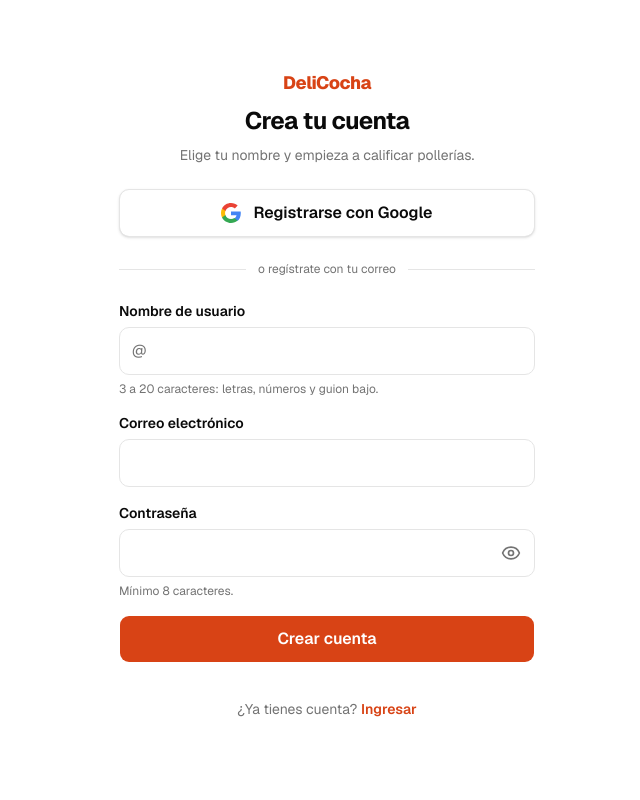
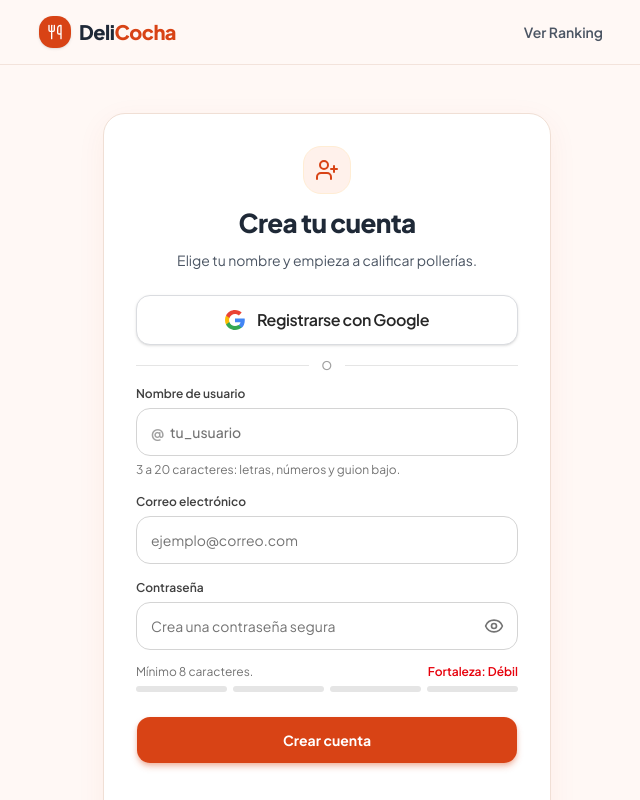
Before and after one commit to riverbrdev/poller-as--cbba, a Next.js app: page /register in a window 1280 px wide. Shown: the top 800 px of the page, without its empty margins (313-953 px from the left). Built offline with nearby package versions, Linux system fonts and the light colour scheme; no server answers.

Commit message:
feat: diseño de login, registro y onboarding según Stitch

```diff
--- a/src/app/layout.tsx
+++ b/src/app/layout.tsx
@@ -1,21 +1,23 @@
 import type { Metadata } from "next";
-import { Geist } from "next/font/google";
+import { Plus_Jakarta_Sans } from "next/font/google";
 import "./globals.css";
 
-const geistSans = Geist({
-  variable: "--font-geist-sans",
+// Tipografía única de DeliCocha (diseño Stitch): Plus Jakarta Sans.
+const jakarta = Plus_Jakarta_Sans({
+  variable: "--font-jakarta",
   subsets: ["latin"],
+  weight: ["400", "500", "600", "700", "800"],
 });
 
 export const metadata: Metadata = {
-  title: "PolloRanking",
+  title: "DeliCocha",
   description: "El ranking del mejor pollo de Cochabamba, votado por la gente.",
 };
 
 export default function RootLayout({ children }: LayoutProps<"/">) {
   return (
-    <html lang="es" className={`${geistSans.variable} h-full antialiased`}>
-      <body className="min-h-full flex flex-col">{children}</body>
+    <html lang="es" className={`${jakarta.variable} h-full antialiased`}>
+      <body className="min-h-full flex flex-col bg-cream text-ink">{children}</body>
     </html>
   );
 }
--- a/src/app/register/page.tsx
+++ b/src/app/register/page.tsx
@@ -1,5 +1,6 @@
 import type { Metadata } from "next";
 import Link from "next/link";
+import { ArrowLeft, UserPlus } from "lucide-react";
 import { checkUsernameAction, loginWithGoogleAction, registerAction } from "@/app/_actions/auth";
 import { AuthCard, AuthDivider } from "@/components/auth/auth-card";
 import { GoogleSignInButton } from "@/components/auth/google-sign-in-button";
@@ -16,19 +17,34 @@ export const metadata: Metadata = {
 
 export default function RegisterPage() {
   return (
-    <AuthCard title={TITLE} subtitle={DESCRIPTION}>
+    <AuthCard icon={<UserPlus className="size-6" aria-hidden="true" />} title={TITLE} subtitle={DESCRIPTION}>
       <GoogleSignInButton action={loginWithGoogleAction} label="Registrarse con Google" />
-      <AuthDivider label="o regístrate con tu correo" />
+      <AuthDivider label="o" />
       <RegisterForm action={registerAction} checkAvailability={checkUsernameAction} />
-      <p className="text-center text-sm text-muted-foreground">
+
+      <p className="mt-5 text-center text-sm text-ink-muted">
         ¿Ya tienes cuenta?{" "}
         <Link
           href="/login"
-          className="inline-flex min-h-11 items-center font-semibold text-primary underline-offset-2 hover:underline"
+          className="inline-flex min-h-11 items-center font-bold text-brand underline-offset-2 hover:text-brand-dark hover:underline"
         >
           Ingresar
         </Link>
       </p>
+
+      <div className="mt-3 border-t border-neutral-100 pt-3 text-center">
+        <Link
+          href="/"
+          className="inline-flex min-h-11 w-full items-center justify-center gap-1.5 rounded-xl px-4 text-sm font-semibold text-neutral-600 transition-colors hover:bg-orange-50/60 hover:text-brand"
+        >
+          <ArrowLeft className="size-4" aria-hidden="true" />
+          Seguir viendo el ranking
+        </Link>
+      </div>
+
+      <p className="mt-4 border-t border-neutral-100 pt-3 text-center text-xs leading-relaxed text-neutral-500">
+        Al crear tu cuenta aceptas los Términos y la Política de Privacidad.
+      </p>
     </AuthCard>
   );
 }
--- a/src/components/auth/auth-card.tsx
+++ b/src/components/auth/auth-card.tsx
@@ -1,31 +1,100 @@
+import Link from "next/link";
 import type { ReactNode } from "react";
+import { CircleAlert, Utensils } from "lucide-react";
+
+/** Marca de DeliCocha: isotipo naranja y nombre con "Cocha" en color principal. */
+function Brand() {
+  return (
+    <Link href="/" className="inline-flex items-center gap-2 rounded-lg focus-visible:ring-2 focus-visible:ring-brand focus-visible:outline-none">
+      <span className="flex size-8 items-center justify-center rounded-xl bg-brand text-white shadow-sm">
+        <Utensils className="size-4" aria-hidden="true" />
+      </span>
+      <span className="text-xl font-extrabold tracking-tight text-ink">
+        Deli<span className="text-brand">Cocha</span>
+      </span>
+    </Link>
+  );
+}
+
+function SiteHeader() {
+  return (
+    <header className="sticky top-0 z-40 w-full border-b border-line/80 bg-cream/90 px-4 backdrop-blur-md sm:px-8">
+      <div className="mx-auto flex h-16 max-w-md items-center justify-between md:max-w-xl">
+        <Brand />
+        <Link
+          href="/"
+          className="inline-flex min-h-11 items-center rounded-lg px-3 text-sm font-semibold text-ink-muted transition-colors hover:text-brand"
+        >
+          Ver Ranking
+        </Link>
+      </div>
+    </header>
+  );
+}
+
+function SiteFooter() {
+  return (
+    <footer className="w-full border-t border-line/80 bg-cream px-4 py-5 text-center">
+      <p className="text-xs text-ink-muted">© 2026 DeliCocha • El ranking comunitario de pollerías</p>
+    </footer>
+  );
+}
 
 type AuthCardProps = {
+  icon: ReactNode;
   title: string;
   subtitle: string;
+  /** Contenido opcional encima del icono, por ejemplo la cuenta de Google conectada. */
+  topSlot?: ReactNode;
   children: ReactNode;
 };
 
-/** Marco común de las pantallas de acceso: marca, título y contenido, en una columna de 360px hacia arriba. */
-export function AuthCard({ title, subtitle, children }: AuthCardProps) {
+/** Marco común de las pantallas de acceso (diseño Stitch): encabezado, tarjeta centrada y pie. */
+export function AuthCard({ icon, title, subtitle, topSlot, children }: AuthCardProps) {
   return (
-    <main className="mx-auto flex min-h-dvh w-full max-w-md flex-col justify-center gap-6 px-4 py-10">
-      <div className="text-center">
-        <p className="text-lg font-extrabold tracking-tight text-primary">DeliCocha</p>
-        <h1 className="mt-2 text-2xl font-bold tracking-tight text-foreground">{title}</h1>
-        <p className="mt-2 text-sm text-muted-foreground">{subtitle}</p>
-      </div>
-      {children}
-    </main>
+    <div className="flex min-h-dvh flex-col">
+      <SiteHeader />
+      <main className="flex flex-1 items-center justify-center px-4 py-8 sm:py-12">
+        <div className="w-full max-w-md">
+          <div className="flex flex-col rounded-3xl border border-line bg-white p-6 shadow-[0_8px_30px_rgb(216,67,21,0.06)] sm:p-8">
+            {topSlot}
+            <div className="mb-6 text-center">
+              <div className="mx-auto mb-3 flex size-12 items-center justify-center rounded-2xl border border-orange-100 bg-brand-soft text-brand">
+                {icon}
+              </div>
+              <h1 className="text-2xl font-extrabold tracking-tight text-ink sm:text-[26px]">{title}</h1>
+              <p className="mt-2 text-sm leading-relaxed text-ink-muted">{subtitle}</p>
+            </div>
+            {children}
+          </div>
+        </div>
+      </main>
+      <SiteFooter />
+    </div>
   );
 }
 
 export function AuthDivider({ label }: { label: string }) {
   return (
-    <div className="flex items-center gap-3 text-xs text-muted-foreground">
-      <span className="h-px flex-1 bg-border" />
-      <span>{label}</span>
-      <span className="h-px flex-1 bg-border" />
+    <div className="relative my-5 flex items-center justify-center">
+      <div className="w-full border-t border-neutral-200" />
+      <span className="absolute bg-white px-3 text-xs font-medium uppercase tracking-wider text-neutral-400">
+        {label}
+      </span>
     </div>
   );
 }
+
+/** Aviso de error con el estilo del diseño: fondo suave rojo, borde y icono. */
+export function AuthAlert({ message }: { message: string }) {
+  return (
+    <div
+      role="alert"
+      data-slot="alert"
+      className="mb-5 flex items-start gap-2.5 rounded-xl border border-red-200 bg-red-50 p-3.5 text-sm font-medium leading-relaxed text-red-900"
+    >
+      <CircleAlert className="mt-0.5 size-5 shrink-0 text-red-600" aria-hidden="true" />
+      <span>{message}</span>
+    </div>
+  );
+}
--- a/src/components/auth/google-sign-in-button.tsx
+++ b/src/components/auth/google-sign-in-button.tsx
@@ -1,5 +1,3 @@
-import { Button } from "@/components/ui/button";
-
 type GoogleSignInButtonProps = {
   action: () => Promise<void>;
   label: string;
@@ -20,14 +18,13 @@ function GoogleIcon() {
 export function GoogleSignInButton({ action, label }: GoogleSignInButtonProps) {
   return (
     <form action={action}>
-      <Button
+      <button
         type="submit"
-        variant="outline"
-        className="h-12 w-full gap-3 rounded-lg bg-white text-base font-semibold text-foreground shadow-sm hover:bg-neutral-50"
+        className="flex min-h-[50px] w-full items-center justify-center gap-3 rounded-xl border border-[#DADCE0] bg-white px-4 py-3 text-base font-semibold tracking-tight text-neutral-800 shadow-sm transition-all duration-150 hover:bg-neutral-50 hover:shadow focus-visible:ring-2 focus-visible:ring-brand focus-visible:ring-offset-2 focus-visible:outline-none active:bg-neutral-100"
       >
         <GoogleIcon />
         {label}
-      </Button>
+      </button>
     </form>
   );
 }
--- a/src/components/auth/login-form.tsx
+++ b/src/components/auth/login-form.tsx
@@ -2,10 +2,10 @@
 
 import Link from "next/link";
 import { useActionState } from "react";
-import { Alert, AlertDescription } from "@/components/ui/alert";
 import { Button } from "@/components/ui/button";
 import { Input } from "@/components/ui/input";
 import { Label } from "@/components/ui/label";
+import { AuthAlert } from "./auth-card";
 import { authMessage } from "./messages";
 import { PasswordField } from "./password-field";
 import type { FormState } from "./form-state";
@@ -22,8 +22,10 @@ export function LoginForm({ action, initialError, registerHref }: LoginFormProps
 
   return (
     <form action={formAction} className="flex flex-col gap-4">
+      {errorMessage ? <AuthAlert message={errorMessage} /> : null}
+
       <div className="grid gap-1.5">
-        <Label htmlFor="email" className="text-sm font-semibold">
+        <Label htmlFor="email" className="text-xs font-semibold text-neutral-700">
           Correo electrónico
         </Label>
         <Input
@@ -31,26 +33,28 @@ export function LoginForm({ action, initialError, registerHref }: LoginFormProps
           name="email"
           type="email"
           autoComplete="email"
+          placeholder="ejemplo@correo.com"
           required
-          className="h-12 text-base"
+          className="h-12 rounded-xl border-[1.5px] border-neutral-300 bg-white px-3.5 text-sm text-neutral-800 shadow-none focus-visible:border-brand focus-visible:ring-2 focus-visible:ring-brand"
         />
       </div>
 
       <PasswordField id="password" label="Contraseña" autoComplete="current-password" />
 
-      {errorMessage ? (
-        <Alert variant="destructive" role="alert">
-          <AlertDescription>{errorMessage}</AlertDescription>
-        </Alert>
-      ) : null}
-
-      <Button type="submit" disabled={pending} className="h-12 w-full text-base font-semibold">
+      <Button
+        type="submit"
+        disabled={pending}
+        className="mt-1 h-12 w-full rounded-xl bg-brand text-base font-bold text-white shadow-md hover:bg-brand-dark"
+      >
         {pending ? "Ingresando..." : "Ingresar"}
       </Button>
 
-      <p className="text-center text-sm text-muted-foreground">
+      <p className="text-center text-sm text-ink-muted">
         ¿No tienes cuenta?{" "}
-        <Link href={registerHref} className="inline-flex min-h-11 items-center font-semibold text-primary underline-offset-2 hover:underline">
+        <Link
+          href={registerHref}
+          className="inline-flex min-h-11 items-center font-bold text-brand underline-offset-2 hover:text-brand-dark hover:underline"
+        >
           Crear cuenta
         </Link>
       </p>
--- a/src/components/auth/password-field.tsx
+++ b/src/components/auth/password-field.tsx
@@ -9,15 +9,49 @@ type PasswordFieldProps = {
   id: string;
   label: string;
   autoComplete: "current-password" | "new-password";
-  hint?: string;
+  /** Muestra el medidor de fortaleza (solo al crear la contraseña). */
+  showStrength?: boolean;
 };
 
-export function PasswordField({ id, label, autoComplete, hint }: PasswordFieldProps) {
+const STRENGTH_LABELS = ["Débil", "Débil", "Regular", "Buena", "Fuerte"] as const;
+
+/** Puntaje de 0 a 4 solo para la vista: la política real está en domain/user/password.ts. */
+function strengthScore(password: string): number {
+  let score = 0;
+  if (password.length >= 8) score++;
+  if (password.length >= 12) score++;
+  if (/[a-z]/.test(password) && /[A-Z]/.test(password)) score++;
+  if (/\d/.test(password) || /[^A-Za-z0-9]/.test(password)) score++;
+  return score;
+}
+
+function StrengthMeter({ password }: { password: string }) {
+  const score = strengthScore(password);
+  const barColor = score <= 1 ? "bg-red-400" : score === 2 ? "bg-amber-400" : "bg-emerald-500";
+  const textColor = score <= 1 ? "text-red-600" : score === 2 ? "text-amber-600" : "text-emerald-600";
+
+  return (
+    <div className="mt-2 space-y-1.5">
+      <div className="flex items-center justify-between text-xs">
+        <span className="text-neutral-500">Mínimo 8 caracteres.</span>
+        <span className={`font-semibold ${textColor}`}>Fortaleza: {STRENGTH_LABELS[score]}</span>
+      </div>
+      <div className="grid h-1.5 grid-cols-4 gap-1.5" aria-hidden="true">
+        {[1, 2, 3, 4].map((bar) => (
+          <div key={bar} className={`h-full rounded-full ${bar <= score ? barColor : "bg-neutral-200"}`} />
+        ))}
+      </div>
+    </div>
+  );
+}
+
+export function PasswordField({ id, label, autoComplete, showStrength = false }: PasswordFieldProps) {
   const [visible, setVisible] = useState(false);
+  const [password, setPassword] = useState("");
 
   return (
     <div className="grid gap-1.5">
-      <Label htmlFor={id} className="text-sm font-semibold">
+      <Label htmlFor={id} className="text-xs font-semibold text-neutral-700">
         {label}
       </Label>
       <div className="relative">
@@ -27,18 +61,21 @@ export function PasswordField({ id, label, autoComplete, hint }: PasswordFieldPr
           type={visible ? "text" : "password"}
           autoComplete={autoComplete}
           required
-          className="h-12 pr-12 text-base"
+          value={password}
+          onChange={(event) => setPassword(event.target.value)}
+          placeholder={showStrength ? "Crea una contraseña segura" : undefined}
+          className="h-12 rounded-xl border-[1.5px] border-neutral-300 bg-white pr-12 pl-3.5 text-sm text-neutral-800 shadow-none focus-visible:border-brand focus-visible:ring-2 focus-visible:ring-brand"
         />
         <button
           type="button"
           onClick={() => setVisible((current) => !current)}
           aria-label={visible ? "Ocultar contraseña" : "Mostrar contraseña"}
-          className="absolute inset-y-0 right-0 flex w-12 items-center justify-center text-muted-foreground hover:text-foreground"
+          className="absolute inset-y-0 right-0 flex w-12 items-center justify-center rounded-r-xl text-neutral-500 hover:text-neutral-700 focus-visible:ring-2 focus-visible:ring-brand focus-visible:outline-none"
         >
           {visible ? <EyeOff className="size-5" /> : <Eye className="size-5" />}
         </button>
       </div>
-      {hint ? <p className="text-xs text-muted-foreground">{hint}</p> : null}
+      {showStrength ? <StrengthMeter password={password} /> : null}
     </div>
   );
 }
--- a/src/components/auth/register-form.tsx
+++ b/src/components/auth/register-form.tsx
@@ -1,13 +1,13 @@
 "use client";
 
 import { useActionState } from "react";
-import { Alert, AlertDescription } from "@/components/ui/alert";
 import { Button } from "@/components/ui/button";
 import { Input } from "@/components/ui/input";
 import { Label } from "@/components/ui/label";
+import { AuthAlert } from "./auth-card";
+import type { FormState } from "./form-state";
 import { authMessage } from "./messages";
 import { PasswordField } from "./password-field";
-import type { FormState } from "./form-state";
 import { UsernameField } from "./username-field";
 
 type RegisterFormProps = {
@@ -21,10 +21,12 @@ export function RegisterForm({ action, checkAvailability }: RegisterFormProps) {
 
   return (
     <form action={formAction} className="flex flex-col gap-4">
+      {errorMessage ? <AuthAlert message={errorMessage} /> : null}
+
       <UsernameField checkAvailability={checkAvailability} />
 
       <div className="grid gap-1.5">
-        <Label htmlFor="email" className="text-sm font-semibold">
+        <Label htmlFor="email" className="text-xs font-semibold text-neutral-700">
           Correo electrónico
         </Label>
         <Input
@@ -32,25 +34,19 @@ export function RegisterForm({ action, checkAvailability }: RegisterFormProps) {
           name="email"
           type="email"
           autoComplete="email"
+          placeholder="ejemplo@correo.com"
           required
-          className="h-12 text-base"
+          className="h-12 rounded-xl border-[1.5px] border-neutral-300 bg-white px-3.5 text-sm text-neutral-800 shadow-none focus-visible:border-brand focus-visible:ring-2 focus-visible:ring-brand"
         />
       </div>
 
-      <PasswordField
-        id="password"
-        label="Contraseña"
-        autoComplete="new-password"
-        hint="Mínimo 8 caracteres."
-      />
+      <PasswordField id="password" label="Contraseña" autoComplete="new-password" showStrength />
 
-      {errorMessage ? (
-        <Alert variant="destructive" role="alert">
-          <AlertDescription>{errorMessage}</AlertDescription>
-        </Alert>
-      ) : null}
-
-      <Button type="submit" disabled={pending} className="h-12 w-full text-base font-semibold">
+      <Button
+        type="submit"
+        disabled={pending}
+        className="mt-2 h-12 w-full rounded-xl bg-brand text-sm font-bold text-white shadow-md shadow-brand/25 hover:bg-brand-dark"
+      >
         {pending ? "Creando cuenta..." : "Crear cuenta"}
       </Button>
     </form>
--- a/src/components/auth/username-field.tsx
+++ b/src/components/auth/username-field.tsx
@@ -1,6 +1,7 @@
 "use client";
 
 import { useEffect, useState } from "react";
+import { Check } from "lucide-react";
 import { Input } from "@/components/ui/input";
 import { Label } from "@/components/ui/label";
 import { validateUsername } from "@/domain/user/username";
@@ -33,21 +34,32 @@ export function UsernameField({ checkAvailability }: UsernameFieldProps) {
     return () => clearTimeout(timer);
   }, [trimmed, isValidFormat, checkAvailability]);
 
-  const statusText = (() => {
-    if (trimmed === "" || !isValidFormat) return FORMAT_HINT;
-    if (checked?.username !== trimmed) return "Revisando disponibilidad...";
-    if (checked.available === null) return FORMAT_HINT;
-    return checked.available ? "Disponible." : "Ese nombre de usuario ya está en uso.";
-  })();
-  const isAvailable = checked?.username === trimmed && checked.available === true;
+  const current = checked?.username === trimmed ? checked.available : undefined;
+  const isAvailable = current === true;
+  const isTaken = current === false;
+
+  const borderClass = isAvailable
+    ? "border-emerald-500 focus-within:ring-emerald-500/20"
+    : isTaken
+      ? "border-red-400 focus-within:ring-red-400/20"
+      : "border-neutral-300 focus-within:border-brand focus-within:ring-brand";
 
   return (
     <div className="grid gap-1.5">
-      <Label htmlFor="username" className="text-sm font-semibold">
-        Nombre de usuario
-      </Label>
-      <div className="flex h-12 items-center rounded-lg border border-input bg-white focus-within:border-primary focus-within:ring-1 focus-within:ring-primary">
-        <span aria-hidden="true" className="pl-3 text-base text-muted-foreground">
+      <div className="flex items-center justify-between">
+        <Label htmlFor="username" className="text-xs font-semibold text-neutral-700">
+          Nombre de usuario
+        </Label>
+        {isAvailable ? (
+          <span className="flex items-center gap-1 text-xs font-semibold text-emerald-600">
+            <Check className="size-3.5" aria-hidden="true" />
+            Disponible
+          </span>
+        ) : null}
+      </div>
+
+      <div className={`flex h-12 items-center overflow-hidden rounded-xl border-[1.5px] bg-white transition-colors focus-within:ring-2 ${borderClass}`}>
+        <span aria-hidden="true" className="pl-3.5 text-sm font-bold text-neutral-400">
           @
         </span>
         <Input
@@ -57,16 +69,25 @@ export function UsernameField({ checkAvailability }: UsernameFieldProps) {
           required
           value={value}
           onChange={(event) => setValue(event.target.value)}
+          placeholder="tu_usuario"
           aria-describedby="username-status"
-          className="h-full border-0 bg-transparent px-1 text-base shadow-none focus-visible:ring-0"
+          className="h-full border-0 bg-transparent px-1.5 text-sm font-medium text-neutral-800 shadow-none focus-visible:ring-0"
         />
       </div>
-      <p
-        id="username-status"
-        aria-live="polite"
-        className={isAvailable ? "text-xs text-emerald-700" : "text-xs text-muted-foreground"}
-      >
-        {statusText}
+
+      <p id="username-status" aria-live="polite" className="text-xs">
+        {isTaken ? (
+          <span className="text-red-700">Ese nombre de usuario ya está en uso.</span>
+        ) : isAvailable ? (
+          <span className="flex items-center gap-1.5 font-semibold text-emerald-700">
+            <Check className="size-3.5 shrink-0" aria-hidden="true" />
+            @{trimmed} está disponible
+          </span>
+        ) : (
+          <span className="text-neutral-500">
+            {trimmed !== "" && !isValidFormat ? FORMAT_HINT : trimmed !== "" ? "Revisando disponibilidad..." : FORMAT_HINT}
+          </span>
+        )}
       </p>
     </div>
   );
```
Also changed, not shown: src/app/globals.css (+11 -2 lines), src/app/login/page.tsx (+21 -8 lines), src/app/onboarding/username/page.tsx (+47 -11 lines), src/components/auth/username-form.tsx (+12 -10 lines), 1 other file (tests, documents, lock files or other folders).
